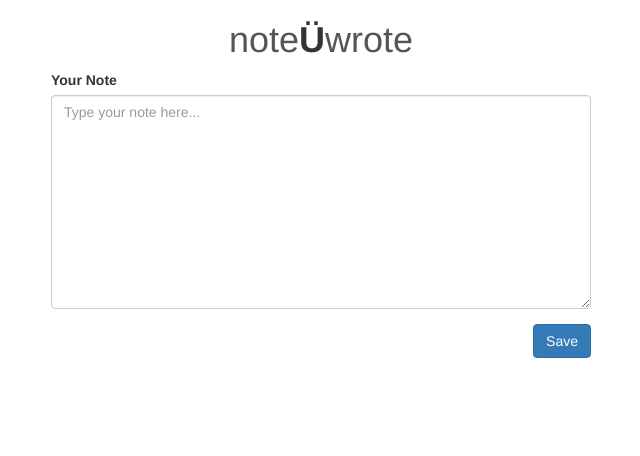
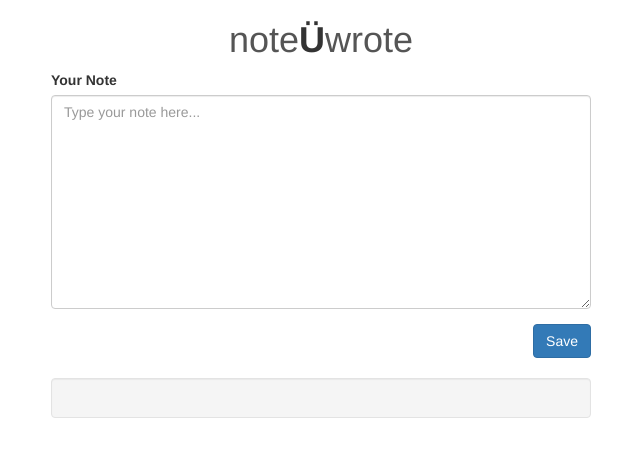
Before and after one commit to j-luong/noteUwrote, a website: page index.html in a window 1280 px wide. Shown: the full height of the page, 319-959 px from the left. Drawn offline with nearby package versions, Linux system fonts and the light colour scheme.

Commit message:
display local storage messages

```diff
--- a/index.html
+++ b/index.html
@@ -17,13 +17,17 @@
           <span style="color:#555;">note</span><b>Ü</b><span style="color:#555;">wrote</span>
         </h1>
 
-        <form>
+        <form class="clearfix">
           <div class="form-group">
             <label for="noteMessage">Your Note</label>
             <textarea name="noteMessage" id="note-message" class="form-control" cols="30" rows="10" placeholder="Type your note here..."></textarea>
           </div>
           <button type="submit" id="save-note-button" class="btn btn-primary pull-right">Save</button>
         </form>
+        <br>
+        <div id="messages" class="well">
+
+        </div>
       </div>
     </div>
     <script src="note-controller.js"></script>
--- a/note-controller.js
+++ b/note-controller.js
@@ -1,6 +1,15 @@
-var newNoteButton = document.getElementById('save-note-button');
+window.onload = function() {
+  var newNoteButton = document.getElementById('save-note-button');
 
-newNoteButton.onclick = function() {
-  var message = document.getElementById('note-message').value;
-  localStorage.setItem('message', message);
+  newNoteButton.onclick = function() {
+    var message = document.getElementById('note-message').value;
+    localStorage.setItem('message', message);
+  };
+
+  function loadMessages() {
+    var messages = localStorage.getItem('message');
+
+    document.getElementById('messages').innerHTML = messages;
+  }
+  loadMessages();
 };
```
